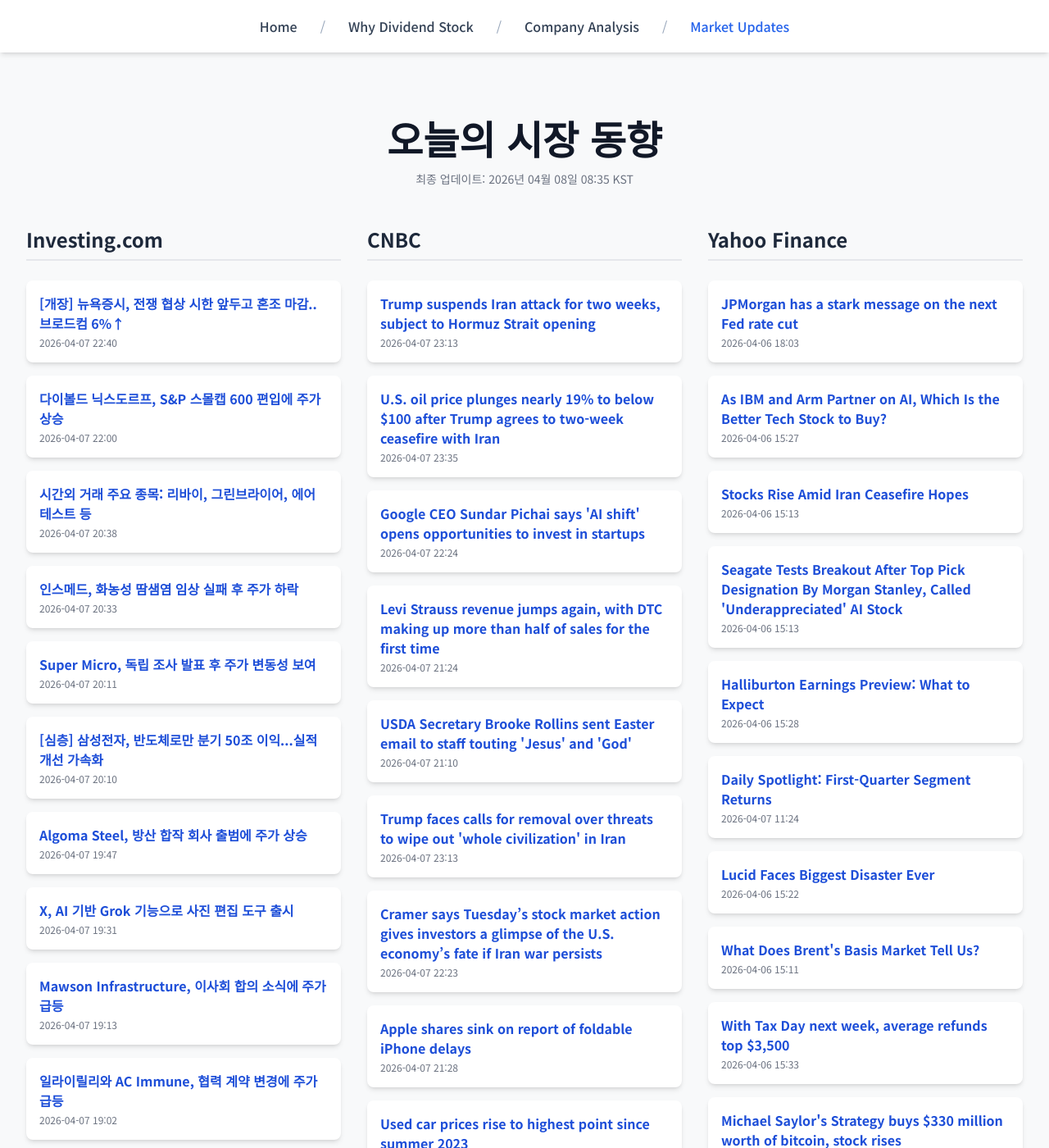
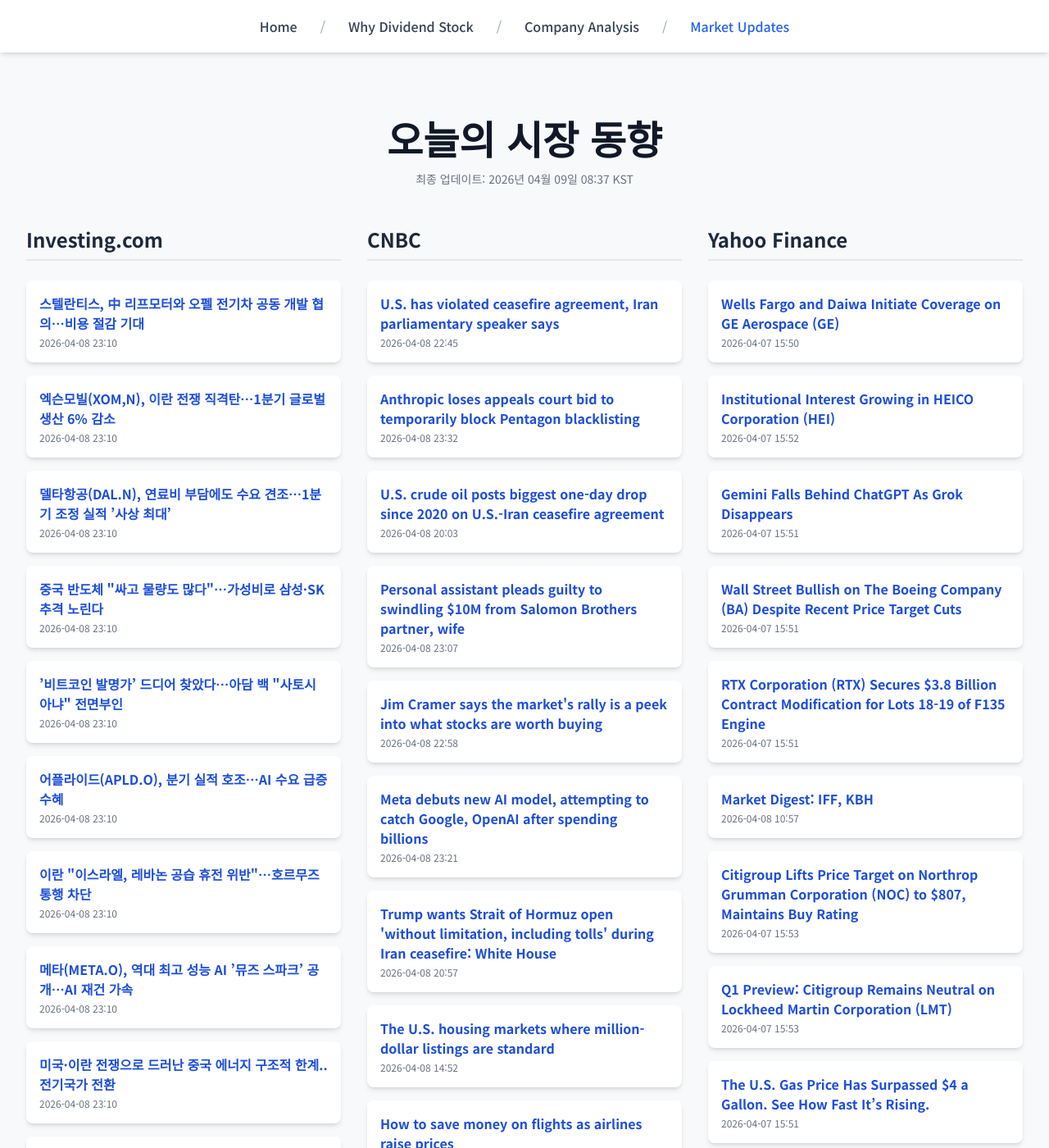
Before and after one commit to Kay-Hwang/my-company-analysis, a Jekyll site: the page built from market-updates.html, in a window 1280 px wide and 1400 px high. Shown: the whole window at 82% size. Built offline with Jekyll 4.4.1, drawn with Linux system fonts in a browser that asks for light colours; nearby versions of some CDN libraries; a script that is not in the unit is left out; some of the changed text lies outside the part shown.

Commit message:
Update daily data

```diff
--- a/_data/latest_data.json
+++ b/_data/latest_data.json
@@ -1,190 +1,190 @@
 {
-  "lastUpdated": "2026년 04월 08일 08:35 KST",
+  "lastUpdated": "2026년 04월 09일 08:37 KST",
   "news": {
     "investing": [
       {
-        "title": "[개장] 뉴욕증시, 전쟁 협상 시한 앞두고 혼조 마감..브로드컴 6%↑",
-        "link": "https://kr.investing.com/news/stock-market-news/article-1891825",
-        "pubDate": "2026-04-07 22:40:27",
-        "summary": "[개장] 뉴욕증시, 전쟁 협상 시한 앞두고 혼조 마감..브로드컴 6%↑"
+        "title": "스텔란티스, 中 리프모터와 오펠 전기차 공동 개발 협의…비용 절감 기대",
+        "link": "https://kr.investing.com/news/stock-market-news/article-1893401",
+        "pubDate": "2026-04-08 23:10:29",
+        "summary": "스텔란티스, 中 리프모터와 오펠 전기차 공동 개발 협의…비용 절감 기대"
       },
       {
-        "title": "다이볼드 닉스도르프, S&P 스몰캡 600 편입에 주가 상승",
-        "link": "https://kr.investing.com/news/stock-market-news/article-93CH-1891803",
-        "pubDate": "2026-04-07 22:00:53",
-        "summary": "다이볼드 닉스도르프, S&P 스몰캡 600 편입에 주가 상승"
+        "title": "엑슨모빌(XOM,N), 이란 전쟁 직격탄…1분기 글로벌 생산 6% 감소",
+        "link": "https://kr.investing.com/news/stock-market-news/article-1893400",
+        "pubDate": "2026-04-08 23:10:29",
+        "summary": "엑슨모빌(XOM,N), 이란 전쟁 직격탄…1분기 글로벌 생산 6% 감소"
       },
       {
-        "title": "시간외 거래 주요 종목: 리바이, 그린브라이어, 에어 테스트 등",
-        "link": "https://kr.investing.com/news/stock-market-news/article-432SI-1891726",
-        "pubDate": "2026-04-07 20:38:02",
-        "summary": "시간외 거래 주요 종목: 리바이, 그린브라이어, 에어 테스트 등"
+        "title": "델타항공(DAL.N), 연료비 부담에도 수요 견조…1분기 조정 실적 ’사상 최대’",
+        "link": "https://kr.investing.com/news/stock-market-news/article-1893399",
+        "pubDate": "2026-04-08 23:10:29",
+        "summary": "델타항공(DAL.N), 연료비 부담에도 수요 견조…1분기 조정 실적 ’사상 최대’"
       },
       {
-        "title": "인스메드, 화농성 땀샘염 임상 실패 후 주가 하락",
-        "link": "https://kr.investing.com/news/stock-market-news/article-93CH-1891718",
-        "pubDate": "2026-04-07 20:33:39",
-        "summary": "인스메드, 화농성 땀샘염 임상 실패 후 주가 하락"
+        "title": "중국 반도체 \"싸고 물량도 많다\"…가성비로 삼성·SK 추격 노린다",
+        "link": "https://kr.investing.com/news/stock-market-news/article-1893398",
+        "pubDate": "2026-04-08 23:10:28",
+        "summary": "중국 반도체 \"싸고 물량도 많다\"…가성비로 삼성·SK 추격 노린다"
       },
       {
-        "title": "Super Micro, 독립 조사 발표 후 주가 변동성 보여",
-        "link": "https://kr.investing.com/news/stock-market-news/article-93CH-1891674",
-        "pubDate": "2026-04-07 20:11:54",
-        "summary": "Super Micro, 독립 조사 발표 후 주가 변동성 보여"
+        "title": "’비트코인 발명가’ 드디어 찾았다…아담 백 \"사토시 아냐\" 전면부인",
+        "link": "https://kr.investing.com/news/stock-market-news/article-1893397",
+        "pubDate": "2026-04-08 23:10:28",
+        "summary": "’비트코인 발명가’ 드디어 찾았다…아담 백 \"사토시 아냐\" 전면부인"
       },
       {
-        "title": "[심층] 삼성전자, 반도체로만 분기 50조 이익...실적 개선 가속화",
-        "link": "https://kr.investing.com/news/stock-market-news/article-1891669",
-        "pubDate": "2026-04-07 20:10:26",
-        "summary": "[심층] 삼성전자, 반도체로만 분기 50조 이익...실적 개선 가속화"
+        "title": "어플라이드(APLD.O), 분기 실적 호조…AI 수요 급증 수혜",
+        "link": "https://kr.investing.com/news/stock-market-news/article-1893396",
+        "pubDate": "2026-04-08 23:10:28",
+        "summary": "어플라이드(APLD.O), 분기 실적 호조…AI 수요 급증 수혜"
       },
       {
-        "title": "Algoma Steel, 방산 합작 회사 출범에 주가 상승",
-        "link": "https://kr.investing.com/news/stock-market-news/article-93CH-1891645",
-        "pubDate": "2026-04-07 19:47:14",
-        "summary": "Algoma Steel, 방산 합작 회사 출범에 주가 상승"
+        "title": "이란 \"이스라엘, 레바논 공습 휴전 위반\"…호르무즈 통행 차단",
+        "link": "https://kr.investing.com/news/stock-market-news/article-1893395",
+        "pubDate": "2026-04-08 23:10:28",
+        "summary": "이란 \"이스라엘, 레바논 공습 휴전 위반\"…호르무즈 통행 차단"
       },
       {
-        "title": "X, AI 기반 Grok 기능으로 사진 편집 도구 출시",
-        "link": "https://kr.investing.com/news/stock-market-news/article-93CH-1891636",
-        "pubDate": "2026-04-07 19:31:29",
-        "summary": "X, AI 기반 Grok 기능으로 사진 편집 도구 출시"
+        "title": "메타(META.O), 역대 최고 성능 AI ’뮤즈 스파크’ 공개…AI 재건 가속",
+        "link": "https://kr.investing.com/news/stock-market-news/article-1893394",
+        "pubDate": "2026-04-08 23:10:27",
+        "summary": "메타(META.O), 역대 최고 성능 AI ’뮤즈 스파크’ 공개…AI 재건 가속"
       },
       {
-        "title": "Mawson Infrastructure, 이사회 합의 소식에 주가 급등",
-        "link": "https://kr.investing.com/news/stock-market-news/article-93CH-1891629",
-        "pubDate": "2026-04-07 19:13:35",
-        "summary": "Mawson Infrastructure, 이사회 합의 소식에 주가 급등"
+        "title": "미국·이란 전쟁으로 드러난 중국 에너지 구조적 한계..전기국가 전환",
+        "link": "https://kr.investing.com/news/stock-market-news/article-1893393",
+        "pubDate": "2026-04-08 23:10:27",
+        "summary": "미국·이란 전쟁으로 드러난 중국 에너지 구조적 한계..전기국가 전환"
       },
       {
-        "title": "일라이릴리와 AC Immune, 협력 계약 변경에 주가 급등",
-        "link": "https://kr.investing.com/news/stock-market-news/article-93CH-1891623",
-        "pubDate": "2026-04-07 19:02:30",
-        "summary": "일라이릴리와 AC Immune, 협력 계약 변경에 주가 급등"
+        "title": "아츠기(3529 JP), 미국 레그웨어 시장 재진입",
+        "link": "https://kr.investing.com/news/stock-market-news/article-1893388",
+        "pubDate": "2026-04-08 23:10:26",
+        "summary": "아츠기(3529 JP), 미국 레그웨어 시장 재진입"
       }
     ],
     "cnbc": [
       {
-        "title": "Trump suspends Iran attack for two weeks, subject to Hormuz Strait opening",
-        "link": "https://www.cnbc.com/2026/04/07/trump-iran-ceasefire-hormuz-strait.html",
-        "pubDate": "Tue, 07 Apr 2026 23:13:39 GMT",
-        "summary": "Pakistan Prime Minister Shehbaz Sharif had asked Trump for a two-week delay of his Iran deadline, and for the Strait of Hormuz to open for the same period."
+        "title": "U.S. has violated ceasefire agreement, Iran parliamentary speaker says",
+        "link": "https://www.cnbc.com/2026/04/08/ceasefire-iran-war-lebanon.html",
+        "pubDate": "Wed, 08 Apr 2026 22:45:08 GMT",
+        "summary": "The two-week ceasefire agreement between the U.S. and Iran appeared at risk of unraveling less than a day after it was announced."
       },
       {
-        "title": "U.S. oil price plunges nearly 19% to below $100 after Trump agrees to two-week ceasefire with Iran",
-        "link": "https://www.cnbc.com/2026/04/07/oil-prices-iran-war-trump-deadline-strait-hormuz.html",
-        "pubDate": "Tue, 07 Apr 2026 23:35:20 GMT",
-        "summary": "President Donald Trump had threatened to destroy Iran's entire civilization if his 8 p.m. ET deadline to reopen the Strait of Hormuz is not met."
+        "title": "Anthropic loses appeals court bid to temporarily block Pentagon blacklisting",
+        "link": "https://www.cnbc.com/2026/04/08/anthropic-pentagon-court-ruling-supply-chain-risk.html",
+        "pubDate": "Wed, 08 Apr 2026 23:32:45 GMT",
+        "summary": "A federal appeals on denied Anthropic's request for a stay in its lawsuit against the Department of Defense."
       },
       {
-        "title": "Google CEO Sundar Pichai says 'AI shift' opens opportunities to invest in startups",
-        "link": "https://www.cnbc.com/2026/04/07/google-ceo-pichai-says-ai-shift-opens-opportunities-invest-startups.html",
-        "pubDate": "Tue, 07 Apr 2026 22:24:13 GMT",
-        "summary": "Alphabet is in investor in some of the highest-valued private companies, including SpaceX, Anthropic and Stripe."
+        "title": "U.S. crude oil posts biggest one-day drop since 2020 on U.S.-Iran ceasefire agreement",
+        "link": "https://www.cnbc.com/2026/04/07/oil-prices-iran-war-trump-deadline-strait-hormuz.html",
+        "pubDate": "Wed, 08 Apr 2026 20:03:32 GMT",
+        "summary": "President Donald Trump agreed to the ceasefire with Iran after talks with Pakistan Prime Minister Shehbaz Sharif."
       },
       {
-        "title": "Levi Strauss revenue jumps again, with DTC making up more than half of sales for the first time",
-        "link": "https://www.cnbc.com/2026/04/07/levi-strauss-levi-earnings-q1-2026.html",
-        "pubDate": "Tue, 07 Apr 2026 21:24:47 GMT",
-        "summary": "Levi Strauss beat estimates on the top and bottom lines and raised its guidance, which doesn't take into account President Donald Trump's latest tariff rates."
+        "title": "Personal assistant pleads guilty to swindling $10M from Salomon Brothers partner, wife",
+        "link": "https://www.cnbc.com/2026/04/08/new-york-fraud-personal-assistant-elderly.html",
+        "pubDate": "Wed, 08 Apr 2026 23:07:10 GMT",
+        "summary": "New York resident Catalina Corona spent millions of dollars she stole on products from Louis Vuitton, Cartier and Gucci, and as well on Apple merchandise."
       },
       {
-        "title": "USDA Secretary Brooke Rollins sent Easter email to staff touting 'Jesus' and 'God'",
-        "link": "https://www.cnbc.com/2026/04/07/usda-brooke-rollins-easter-jesus-god.html",
-        "pubDate": "Tue, 07 Apr 2026 21:10:11 GMT",
-        "summary": "Defense Secretary Pete Hegseth on Monday compared the rescue of a downed U.S. airman in Iran to the story of Jesus's resurrection."
+        "title": "Jim Cramer says the market's rally is a peek into what stocks are worth buying",
+        "link": "https://www.cnbc.com/2026/04/08/jim-cramer-markets-rally-stocks-buying.html",
+        "pubDate": "Wed, 08 Apr 2026 22:58:28 GMT",
+        "summary": "Cramer says Wednesday's rally is a good indicator of what stocks to buy and which to avoid."
       },
       {
-        "title": "Trump faces calls for removal over threats to wipe out 'whole civilization' in Iran",
-        "link": "https://www.cnbc.com/2026/04/07/25th-amendment-trump-removal-iran-war.html",
-        "pubDate": "Tue, 07 Apr 2026 23:13:19 GMT",
-        "summary": "President Donald Trump's threats to ramp up the U.S. offensive in Iran prompted calls for his impeachment or removal."
+        "title": "Meta debuts new AI model, attempting to catch Google, OpenAI after spending billions",
+        "link": "https://www.cnbc.com/2026/04/08/meta-debuts-first-major-ai-model-since-14-billion-deal-to-bring-in-alexandr-wang.html",
+        "pubDate": "Wed, 08 Apr 2026 23:21:25 GMT",
+        "summary": "Meta debuted its first major large language model, Muse Spark, spearheaded by chief AI officer Alexandr Wang, who leads Meta Superintelligence Labs."
       },
       {
-        "title": "Cramer says Tuesday’s stock market action gives investors a glimpse of the U.S. economy’s fate if Iran war persists",
-        "link": "https://www.cnbc.com/2026/04/07/cramer-tuesday-market-us-economy-iran-war.html",
-        "pubDate": "Tue, 07 Apr 2026 22:23:38 GMT",
-        "summary": "CNBC's Jim Cramer said that the session showed \"a heck of a lot of bad news,\" citing a \"weak consumer, coupled with inflation.\""
+        "title": "Trump wants Strait of Hormuz open 'without limitation, including tolls' during Iran ceasefire: White House",
+        "link": "https://www.cnbc.com/2026/04/08/trump-iran-ceasefire-strait-of-hormuz-toll.html",
+        "pubDate": "Wed, 08 Apr 2026 20:57:29 GMT",
+        "summary": "Iran is reportedly planning to demand that shipping firms pay tolls in cryptocurrency to let their oil tankers through the Strait of Hormuz."
       },
       {
-        "title": "Apple shares sink on report of foldable iPhone delays",
-        "link": "https://www.cnbc.com/2026/04/07/apple-stock-foldable-iphone-report.html",
-        "pubDate": "Tue, 07 Apr 2026 21:28:17 GMT",
-        "summary": "The company is reportedly facing engineering challenges in the development of the foldable phones, which are anticipated to launch later this year."
+        "title": "The U.S. housing markets where million-dollar listings are standard",
+        "link": "https://www.cnbc.com/2026/04/08/us-housing-markets-million-dollar-listing.html",
+        "pubDate": "Wed, 08 Apr 2026 14:52:04 GMT",
+        "summary": "Nearly all of active listings in Nantucket, Massachusetts, cost at least $1 million."
       },
       {
-        "title": "Used car prices rise to highest point since summer 2023",
-        "link": "https://www.cnbc.com/2026/04/07/used-car-prices.html",
-        "pubDate": "Tue, 07 Apr 2026 14:22:04 GMT",
-        "summary": "Used car prices rise to highest point since summer 2023"
+        "title": "How to save money on flights as airlines raise prices",
+        "link": "https://www.cnbc.com/2026/04/08/iran-war-airlines-prices-airfare-flights-how-to-save-money.html",
+        "pubDate": "Wed, 08 Apr 2026 23:01:24 GMT",
+        "summary": "Airlines are raising fares, adding fuel surcharges and increasing fees to check bags. Budget-conscious travelers are wondering where to turn."
       },
       {
-        "title": "NASA Artemis II photo captures moon eclipse of sun — 'Absolutely stunning'",
-        "link": "https://www.cnbc.com/2026/04/07/artemis-ii-moon-eclipse-sun-nasa.html",
-        "pubDate": "Tue, 07 Apr 2026 17:50:44 GMT",
-        "summary": "Artemis II is returning home after breaking the record for the farthest distance traveled by humans from Earth and setting the stage for a manned lunar landing."
+        "title": "OpenAI will allocate IPO shares to retail investors as it preps for debut, CFO says",
+        "link": "https://www.cnbc.com/2026/04/08/openai-ipo-sarah-friar-retail-investors.html",
+        "pubDate": "Wed, 08 Apr 2026 23:16:15 GMT",
+        "summary": "CRO Denise Dresser said enterprise is now 40% of the company's revenue and is set to equal consumer by the end of 2026."
       }
     ],
     "yahoo": [
       {
-        "title": "JPMorgan has a stark message on the next Fed rate cut",
-        "link": "https://finance.yahoo.com/economy/policy/articles/jpmorgan-stark-message-next-fed-180300978.html",
-        "pubDate": "2026-04-06T18:03:00Z",
-        "summary": "JPMorgan has a stark message on the next Fed rate cut"
+        "title": "Wells Fargo and Daiwa Initiate Coverage on GE Aerospace (GE)",
+        "link": "https://finance.yahoo.com/markets/stocks/articles/wells-fargo-daiwa-initiate-coverage-155046377.html",
+        "pubDate": "2026-04-07T15:50:46Z",
+        "summary": "Wells Fargo and Daiwa Initiate Coverage on GE Aerospace (GE)"
       },
       {
-        "title": "As IBM and Arm Partner on AI, Which Is the Better Tech Stock to Buy?",
-        "link": "https://finance.yahoo.com/markets/stocks/articles/ibm-arm-partner-ai-better-152720109.html",
-        "pubDate": "2026-04-06T15:27:20Z",
-        "summary": "As IBM and Arm Partner on AI, Which Is the Better Tech Stock to Buy?"
+        "title": "Institutional Interest Growing in HEICO Corporation (HEI)",
+        "link": "https://finance.yahoo.com/markets/stocks/articles/institutional-interest-growing-heico-corporation-155242839.html",
+        "pubDate": "2026-04-07T15:52:42Z",
+        "summary": "Institutional Interest Growing in HEICO Corporation (HEI)"
       },
       {
-        "title": "Stocks Rise Amid Iran Ceasefire Hopes",
-        "link": "https://finance.yahoo.com/markets/stocks/articles/stocks-rise-amid-iran-ceasefire-151335593.html",
-        "pubDate": "2026-04-06T15:13:35Z",
-        "summary": "Stocks Rise Amid Iran Ceasefire Hopes"
+        "title": "Gemini Falls Behind ChatGPT As Grok Disappears",
+        "link": "https://finance.yahoo.com/markets/stocks/articles/gemini-falls-behind-chatgpt-grok-155145121.html",
+        "pubDate": "2026-04-07T15:51:45Z",
+        "summary": "Gemini Falls Behind ChatGPT As Grok Disappears"
       },
       {
-        "title": "Seagate Tests Breakout After Top Pick Designation By Morgan Stanley, Called 'Underappreciated' AI Stock",
-        "link": "https://www.investors.com/news/technology/seagate-stock-stx-morgan-stanley-top-pick/?src=A00220&yptr=yahoo",
-        "pubDate": "2026-04-06T15:13:35Z",
-        "summary": "Seagate Tests Breakout After Top Pick Designation By Morgan Stanley, Called 'Underappreciated' AI Stock"
+        "title": "Wall Street Bullish on The Boeing Company (BA) Despite Recent Price Target Cuts",
+        "link": "https://finance.yahoo.com/markets/stocks/articles/wall-street-bullish-boeing-company-155105547.html",
+        "pubDate": "2026-04-07T15:51:05Z",
+        "summary": "Wall Street Bullish on The Boeing Company (BA) Despite Recent Price Target Cuts"
       },
       {
-        "title": "Halliburton Earnings Preview: What to Expect",
-        "link": "https://finance.yahoo.com/markets/stocks/articles/halliburton-earnings-preview-expect-152807897.html",
-        "pubDate": "2026-04-06T15:28:07Z",
-        "summary": "Halliburton Earnings Preview: What to Expect"
+        "title": "RTX Corporation (RTX) Secures $3.8 Billion Contract Modification for Lots 18-19 of F135 Engine",
+        "link": "https://finance.yahoo.com/markets/stocks/articles/rtx-corporation-rtx-secures-3-155133808.html",
+        "pubDate": "2026-04-07T15:51:33Z",
+        "summary": "RTX Corporation (RTX) Secures $3.8 Billion Contract Modification for Lots 18-19 of F135 Engine"
       },
       {
-        "title": "Daily Spotlight: First-Quarter Segment Returns",
-        "link": "https://finance.yahoo.com/research/reports/ARGUS_46653_MarketOutlook_1775561093000?yptr=yahoo&ncid=yahooproperties_plusresear_nm5q6ze1cei",
-        "pubDate": "2026-04-07T11:24:53Z",
-        "summary": "Daily Spotlight: First-Quarter Segment Returns"
+        "title": "Market Digest: IFF, KBH",
+        "link": "https://finance.yahoo.com/research/reports/ARGUS_46661_MarketSummary_1775645831000?yptr=yahoo&ncid=yahooproperties_plusresear_nm5q6ze1cei",
+        "pubDate": "2026-04-08T10:57:11Z",
+        "summary": "Market Digest: IFF, KBH"
       },
       {
-        "title": "Lucid Faces Biggest Disaster Ever",
-        "link": "https://finance.yahoo.com/markets/stocks/articles/lucid-faces-biggest-disaster-ever-152247814.html",
-        "pubDate": "2026-04-06T15:22:47Z",
-        "summary": "Lucid Faces Biggest Disaster Ever"
+        "title": "Citigroup Lifts Price Target on Northrop Grumman Corporation (NOC) to $807, Maintains Buy Rating",
+        "link": "https://finance.yahoo.com/markets/stocks/articles/citigroup-lifts-price-target-northrop-155313506.html",
+        "pubDate": "2026-04-07T15:53:13Z",
+        "summary": "Citigroup Lifts Price Target on Northrop Grumman Corporation (NOC) to $807, Maintains Buy Rating"
       },
       {
-        "title": "What Does Brent's Basis Market Tell Us?",
-        "link": "https://finance.yahoo.com/markets/commodities/articles/does-brents-basis-market-tell-151112558.html",
-        "pubDate": "2026-04-06T15:11:12Z",
-        "summary": "What Does Brent's Basis Market Tell Us?"
+        "title": "Q1 Preview: Citigroup Remains Neutral on Lockheed Martin Corporation (LMT)",
+        "link": "https://finance.yahoo.com/markets/stocks/articles/q1-preview-citigroup-remains-neutral-155324840.html",
+        "pubDate": "2026-04-07T15:53:24Z",
+        "summary": "Q1 Preview: Citigroup Remains Neutral on Lockheed Martin Corporation (LMT)"
       },
       {
-        "title": "With Tax Day next week, average refunds top $3,500",
-        "link": "https://finance.yahoo.com/personal-finance/taxes/article/with-tax-day-next-week-average-refunds-top-3500-153306729.html",
-        "pubDate": "2026-04-06T15:33:06Z",
-        "summary": "With Tax Day next week, average refunds top $3,500"
+        "title": "The U.S. Gas Price Has Surpassed $4 a Gallon. See How Fast It’s Rising.",
+        "link": "https://www.wsj.com/finance/commodities-futures/us-gas-prices-charts-bfe10437?siteid=yhoof2&yptr=yahoo",
+        "pubDate": "2026-04-07T15:51:00Z",
+        "summary": "The U.S. Gas Price Has Surpassed $4 a Gallon. See How Fast It’s Rising."
       },
       {
-        "title": "Michael Saylor's Strategy buys $330 million worth of bitcoin, stock rises",
-        "link": "https://finance.yahoo.com/news/michael-saylors-strategy-buys-330-million-worth-of-bitcoin-stock-rises-153457420.html",
-        "pubDate": "2026-04-06T15:34:57Z",
-        "summary": "Michael Saylor's Strategy buys $330 million worth of bitcoin, stock rises"
+        "title": "Is Howmet Aerospace Inc. (HWM) the Best Aerospace Stock to Buy Right Now?",
+        "link": "https://finance.yahoo.com/markets/stocks/articles/howmet-aerospace-inc-hwm-best-155024575.html",
+        "pubDate": "2026-04-07T15:50:24Z",
+        "summary": "Is Howmet Aerospace Inc. (HWM) the Best Aerospace Stock to Buy Right Now?"
       }
     ]
   }
```
